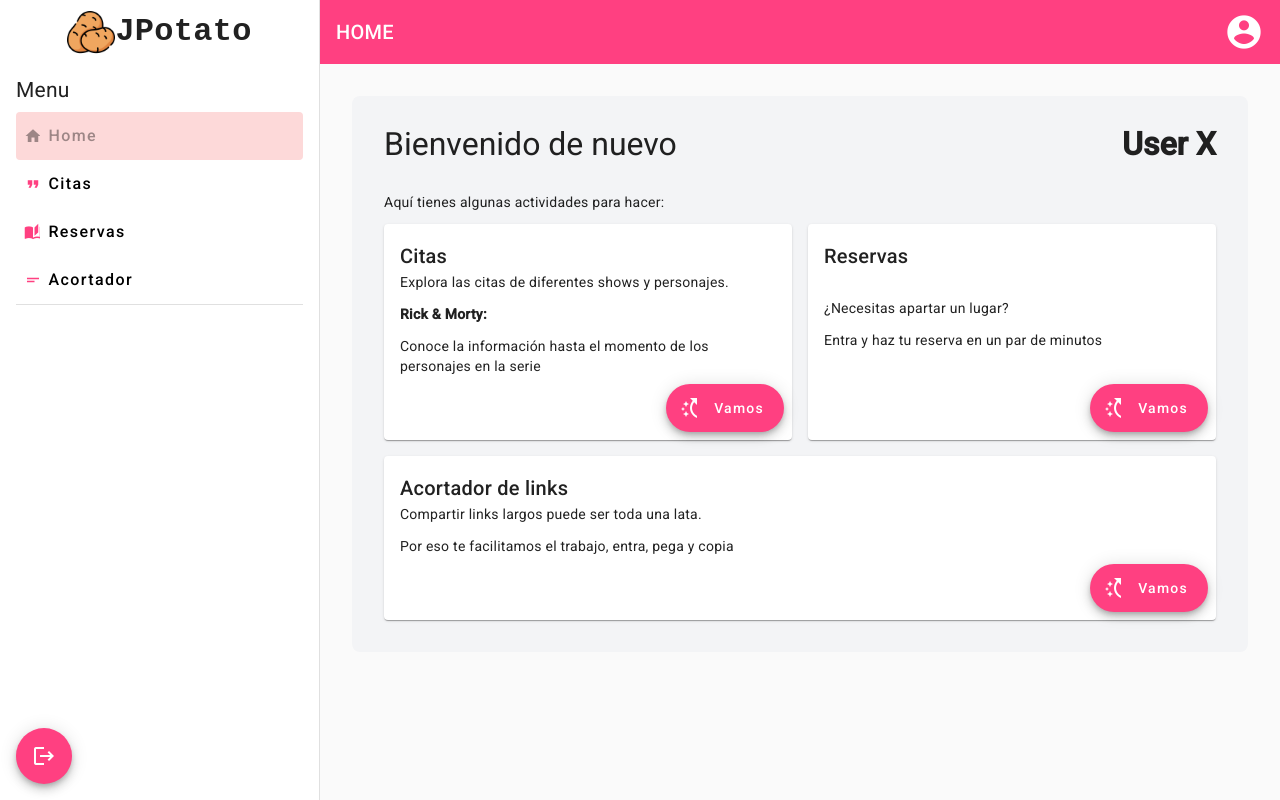
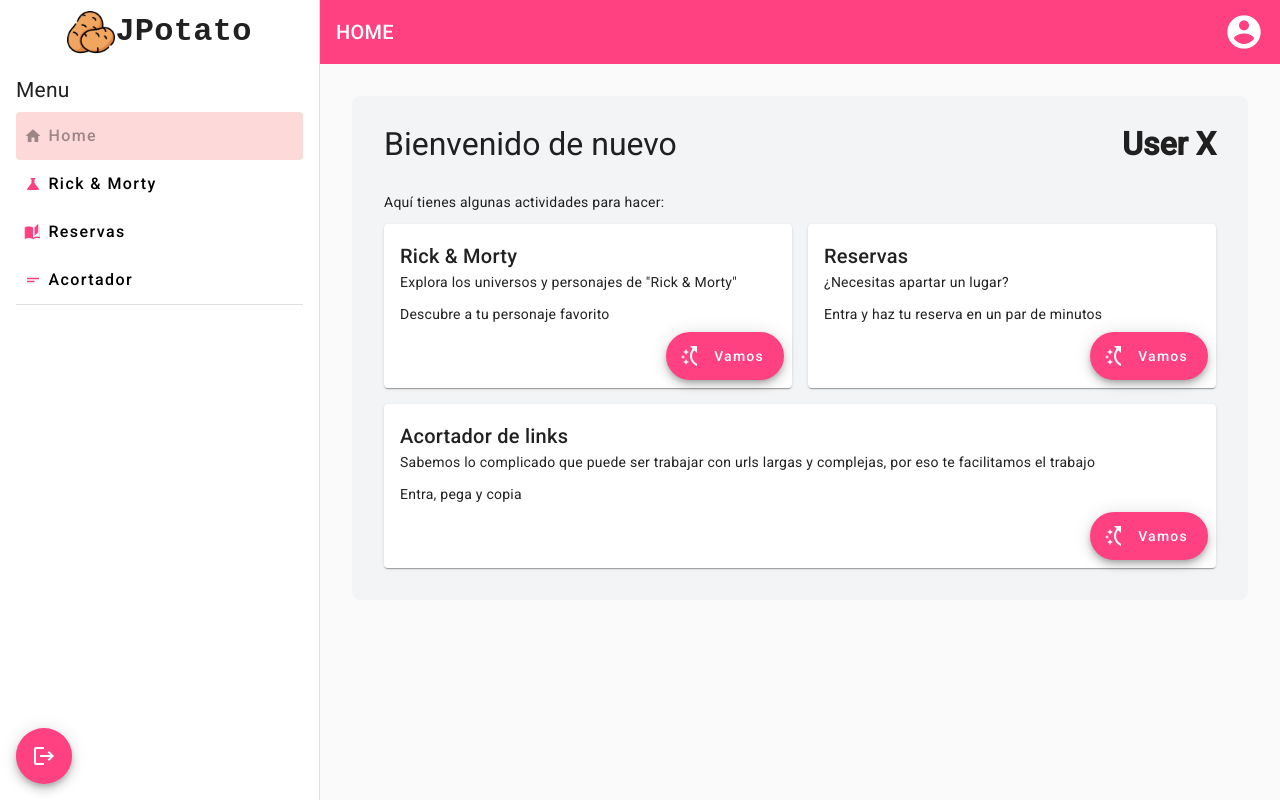
Before and after one commit to Ebriopes/jobless_potato, an Angular app: page /home in a window 1280 px wide. Built offline with nearby package versions, Linux system fonts and the light colour scheme.

Commit message:
:lipstick: update: new route added & typos fixed

```diff
--- a/src/app/app-routing.module.ts
+++ b/src/app/app-routing.module.ts
@@ -2,12 +2,27 @@ import { NgModule } from '@angular/core';
 import { RouterModule, Routes } from '@angular/router';
 
 const routes: Routes = [
+  { redirectTo: 'home', path: '', pathMatch: 'full' },
   {
     path: 'home',
     loadChildren: () =>
       import('./views/home/home.module').then((m) => m.HomeModule),
+    data: {
+      animation: 'HomePage',
+    },
   },
-  { redirectTo: 'home', path: '', pathMatch: 'full' },
+  {
+    path: 'rick-and-morty',
+    loadChildren: () =>
+      import('./views/rick-and-morty/rick-and-morty.module').then(
+        (m) => m.RickAndMortyModule,
+      ),
+    data: { animation: 'RickPage' },
+  },
+  {
+    path: '**',
+    redirectTo: 'home',
+  },
 ];
 
 @NgModule({
--- a/src/app/app.constants.ts
+++ b/src/app/app.constants.ts
@@ -1,6 +1,6 @@
 export const ROUTES = [
   { path: '/home', label: 'Home', icon: 'home' },
-  { path: '/quote', label: 'Citas', icon: 'format_quote' },
+  { path: '/rick-and-morty', label: 'Rick & Morty', icon: 'science' },
   { path: '/booking', label: 'Reservas', icon: 'auto_stories' },
   { path: '/shorter', label: 'Acortador', icon: 'short_text' },
 ];
--- a/src/app/views/home/home.component.html
+++ b/src/app/views/home/home.component.html
@@ -16,11 +16,7 @@
           {{ activitie.content }}
         </p>
 
-        <p *ngIf="activitie.subcontent.subTitle">
-          <b>{{ activitie.subcontent.subTitle }}</b>
-        </p>
-
-        <p>{{ activitie.subcontent.subText }}</p>
+        <p>{{ activitie.subcontent }}</p>
       </mat-card-content>
 
       <mat-card-actions align="end">
--- a/src/app/views/home/home.constants.ts
+++ b/src/app/views/home/home.constants.ts
@@ -1,30 +1,23 @@
 export const ACTIVITIES = [
   {
-    title: 'Citas',
-    content: 'Explora las citas de diferentes shows y personajes.',
-    subcontent: {
-      subTitle: 'Rick & Morty:',
-      subText:
-        'Conoce la información hasta el momento de los personajes en la serie',
-    },
-    redirectTo: '/quotes',
+    title: 'Rick & Morty',
+    content: 'Explora los universos y personajes de "Rick & Morty"',
+    subcontent: 'Descubre a tu personaje favorito',
+    redirectTo: '/rick-and-morty',
     pathLabel: '',
   },
   {
     title: 'Reservas',
     content: '¿Necesitas apartar un lugar?',
-    subcontent: {
-      subText: 'Entra y haz tu reserva en un par de minutos',
-    },
+    subcontent: 'Entra y haz tu reserva en un par de minutos',
     redirectTo: '/booking',
     pathLabel: '',
   },
   {
     title: 'Acortador de links',
-    content: 'Compartir links largos puede ser toda una lata.',
-    subcontent: {
-      subText: 'Por eso te facilitamos el trabajo, entra, pega y copia',
-    },
+    content:
+      'Sabemos lo complicado que puede ser trabajar con urls largas y complejas, por eso te facilitamos el trabajo',
+    subcontent: 'Entra, pega y copia',
     redirectTo: '/shorter',
     pathLabel: '',
   },
```
